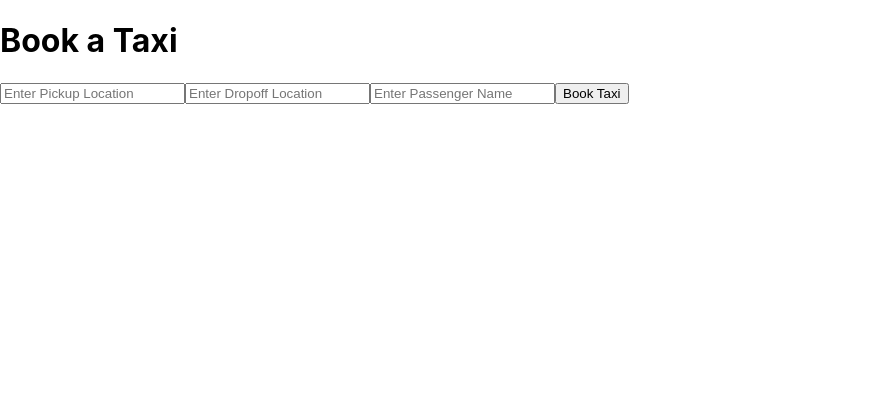
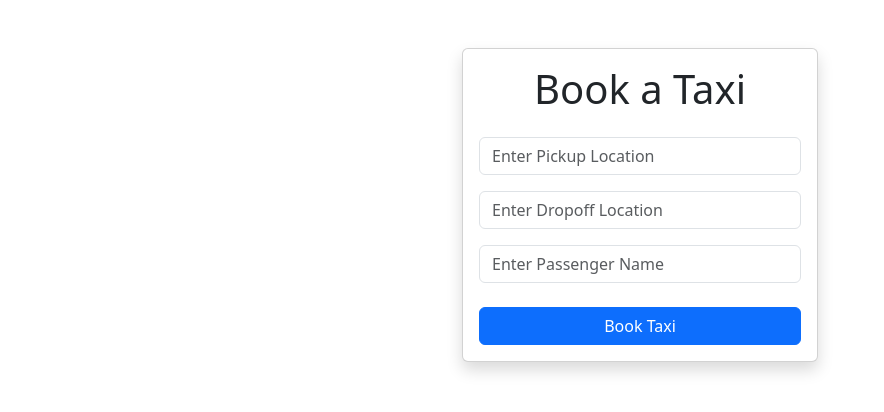
Before and after one commit to wilberforce001/Taxi-booking-system, a React (Create React App) app in the folder frontend/: page / in a window 1280 px wide. Shown: the top 412 px of the page, without its empty margins (0-884 px from the left). Built offline with nearby package versions, Linux system fonts and the light colour scheme.

Commit message:
Styled the booking form

```diff
--- a/frontend/package.json
+++ b/frontend/package.json
@@ -6,6 +6,7 @@
     "@testing-library/jest-dom": "^5.17.0",
     "@testing-library/react": "^13.4.0",
     "@testing-library/user-event": "^13.5.0",
+    "bootstrap": "^5.3.3",
     "react": "^18.3.1",
     "react-dom": "^18.3.1",
     "react-scripts": "5.0.1",
--- a/frontend/src/App.js
+++ b/frontend/src/App.js
@@ -1,4 +1,5 @@
 import React, { useState } from 'react';
+import 'bootstrap/dist/css/bootstrap.min.css';
 
 function App() {
   const [pickupLocation, setPickupLocation] = useState('');
@@ -51,35 +52,62 @@ function App() {
   };
 
   return (
-    <div>
-      <h1>Book a Taxi</h1>
+    <div className="container py-5">
+      <div className="row justify-content-center">
+        <div className="col-md-6 col-lg-4">
+          <div className="card shadow">
+            <div className="card-body">
+              <h1 className="text-center mb-4">Book a Taxi</h1>
+              {error && <div className="alert alert-danger">{error}</div>}
+              {success && <div className="alert alert-success">{success}</div>}
 
-      {error && <div style={{ color: 'red' }}>{error}</div>}
-      {success && <div style={{ color: 'green' }}>{success}</div>}
-
+              <div className="form-group mb-3">
                 <input
-        type='text'
-        placeholder='Enter Pickup Location'
+                  type="text"
+                  id="pickupLocation"
+                  className="form-control"
+                  placeholder="Enter Pickup Location"
                   value={pickupLocation}
                   onChange={(e) => setPickupLocation(e.target.value)}
                 />
+              </div>
+
+              <div className="form-group mb-3">
                 <input
                   type="text"
+                  id="dropoffLocation"
+                  className="form-control"
                   placeholder="Enter Dropoff Location"
                   value={dropoffLocation}
                   onChange={(e) => setDropoffLocation(e.target.value)}
                 />
+              </div>
+
+              <div className="form-group mb-4">
                 <input
                   type="text"
+                  id="passengerName"
+                  className="form-control"
                   placeholder="Enter Passenger Name"
                   value={passengerName}
                   onChange={(e) => setPassengerName(e.target.value)}
                 />
-      <button onClick={bookTaxi} disabled={loading}>
+              </div>
+
+              <button
+                className="btn btn-primary w-100"
+                onClick={bookTaxi}
+                disabled={loading}
+              >
                 {loading ? 'Booking...' : 'Book Taxi'}
               </button>
             </div>
-  )
+          </div>
+        </div>
+      </div>
+    </div>
+  );
+
 }
 
 export default App;
```
Also changed, not shown: 1 other file (tests, documents, lock files or other folders). Lines whose indentation alone changed are shown as unchanged.
